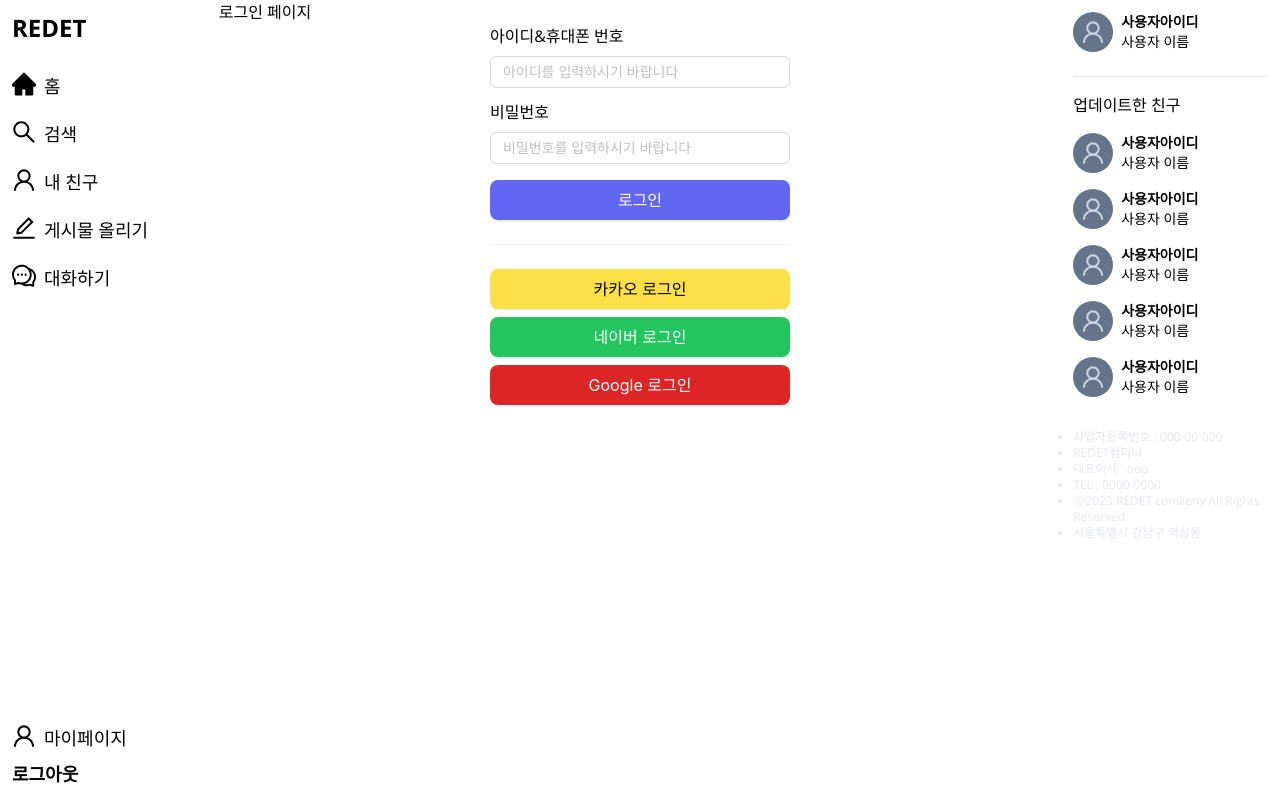
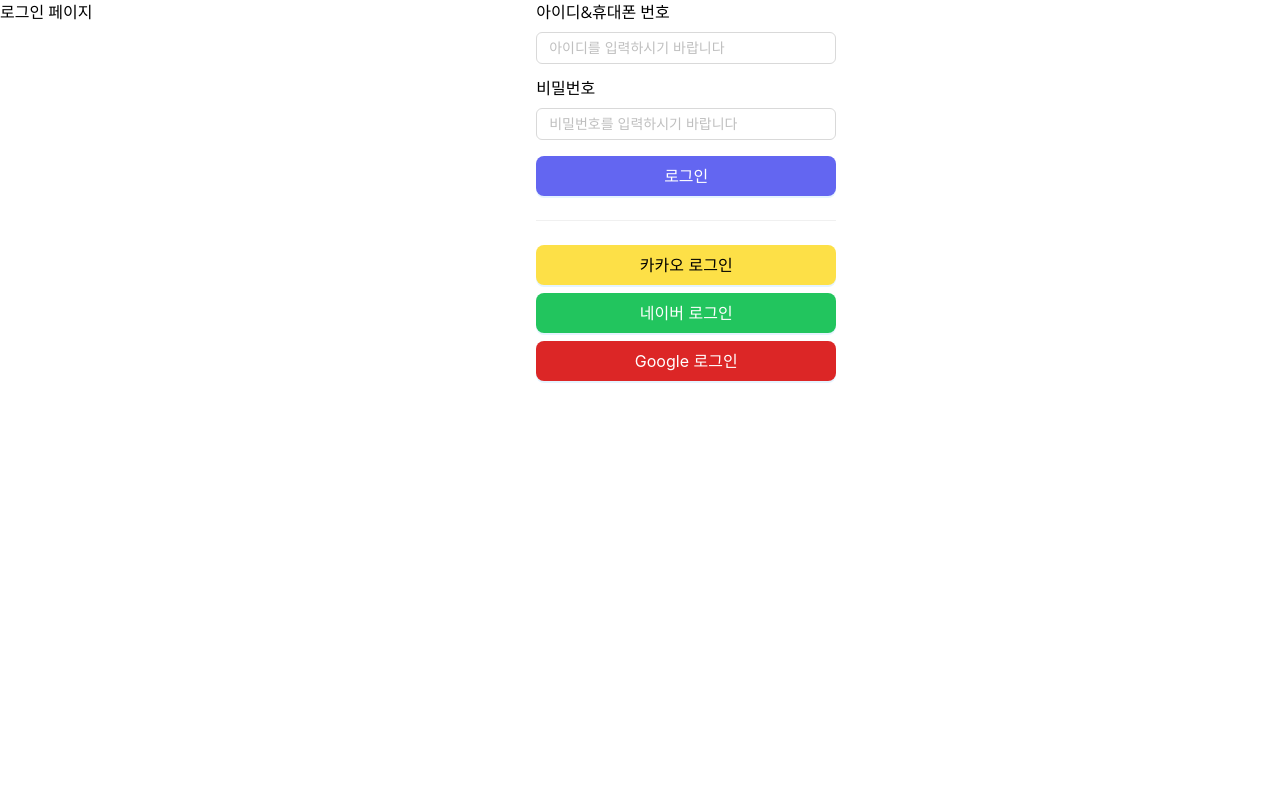
Before and after one commit to kangtae/insta_front, a Next.js app: page /login in a window 1280 px wide. Built offline with nearby package versions, Linux system fonts and the light colour scheme.

Commit message:
루트 레이아웃 파일 수정 - gnb, sidebar 분리

```diff
--- a/src/app/layout.tsx
+++ b/src/app/layout.tsx
@@ -5,6 +5,7 @@ import { Open_Sans } from "next/font/google";
 import Link from "next/link";
 import Sidebar from "@/components/Sidebar";
 import BottomNav from "@/components/BottomNav";
+import Gnb from "@/components/Gnb";
 
 const sans = Open_Sans({ subsets: ["latin"] });
 
@@ -22,17 +23,7 @@ export default function RootLayout({
         <html lang="en" className={sans.className}>
             <body>
                 <div className="flex justify-between">
-                    <div className="flex flex-col justify-between w-1/4 h-screen p-3">
-                        <div>
-                            <h1 className="text-2xl font-bold">
-                                <Link href="/">REDET</Link>
-                            </h1>
-                            <Nav />
-                        </div>
-                        <BottomNav />
-                    </div>
-                    <div className="w-full">{children}</div>
-                    <Sidebar />
+                    {children}
                 </div>
             </body>
         </html>
--- /dev/null
+++ b/src/app/sample/page.tsx
@@ -0,0 +1,10 @@
+import Gnb from "@/components/Gnb";
+import Sidebar from "@/components/Sidebar";
+
+export default function SamplePage(){
+    return <>
+        <Gnb/>
+        <div className="w-full">Lorem ipsum dolor sit amet consectetur adipisicing elit. Nostrum eveniet mollitia perferendis placeat dolorum, magnam inventore aut consectetur asperiores similique earum aliquam beatae vel nulla error eius enim? Repellat, necessitatibus?</div>
+        <Sidebar />
+    </>
+}
--- /dev/null
+++ b/src/components/Gnb.tsx
@@ -0,0 +1,15 @@
+import Link from "next/link";
+import Nav from "./Nav";
+import BottomNav from "./BottomNav";
+
+export default function Gnb(){
+    return (<div className="flex flex-col justify-between w-1/4 h-screen p-3">
+    <div>
+        <h1 className="text-2xl font-bold">
+            <Link href="/">REDET</Link>
+        </h1>
+        <Nav />
+    </div>
+    <BottomNav />
+</div>)
+}
```
